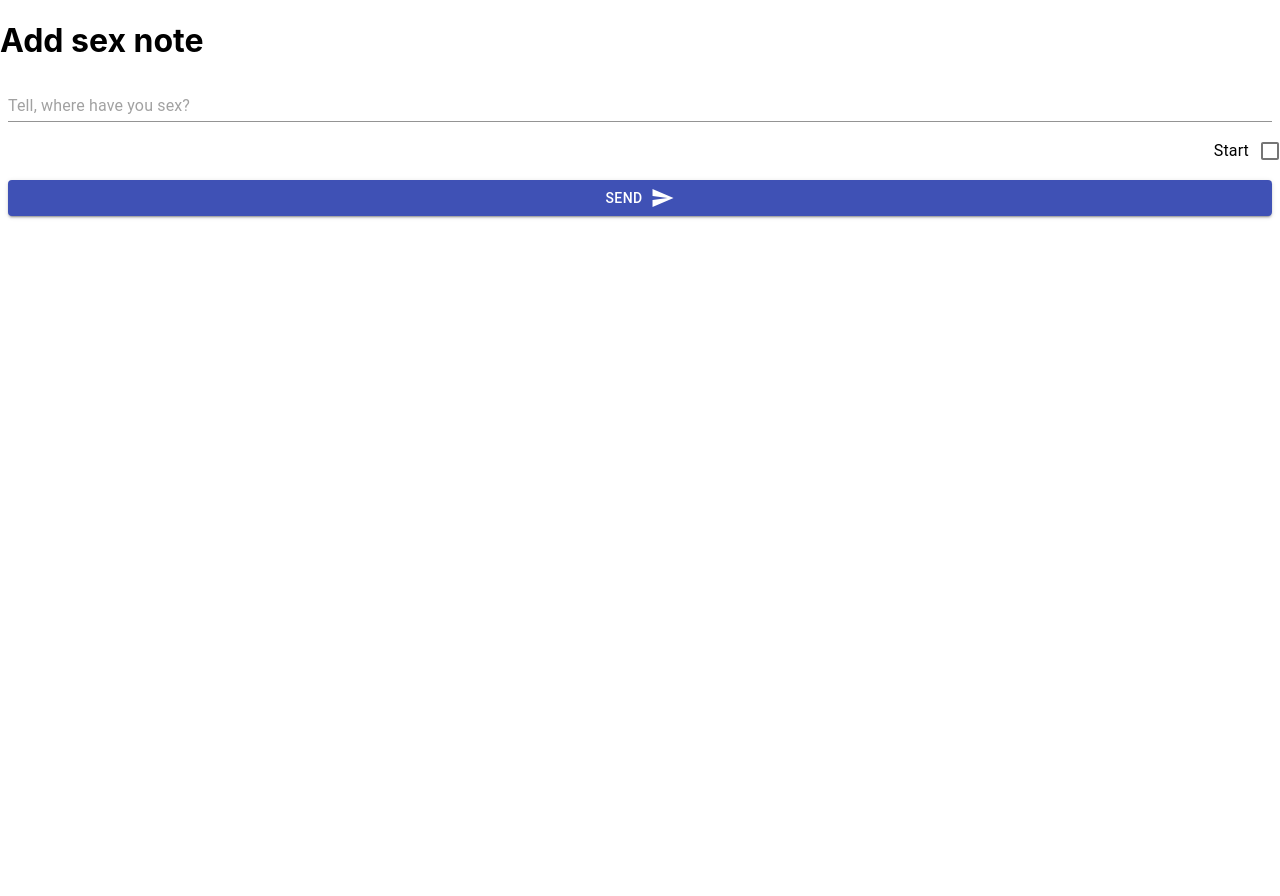
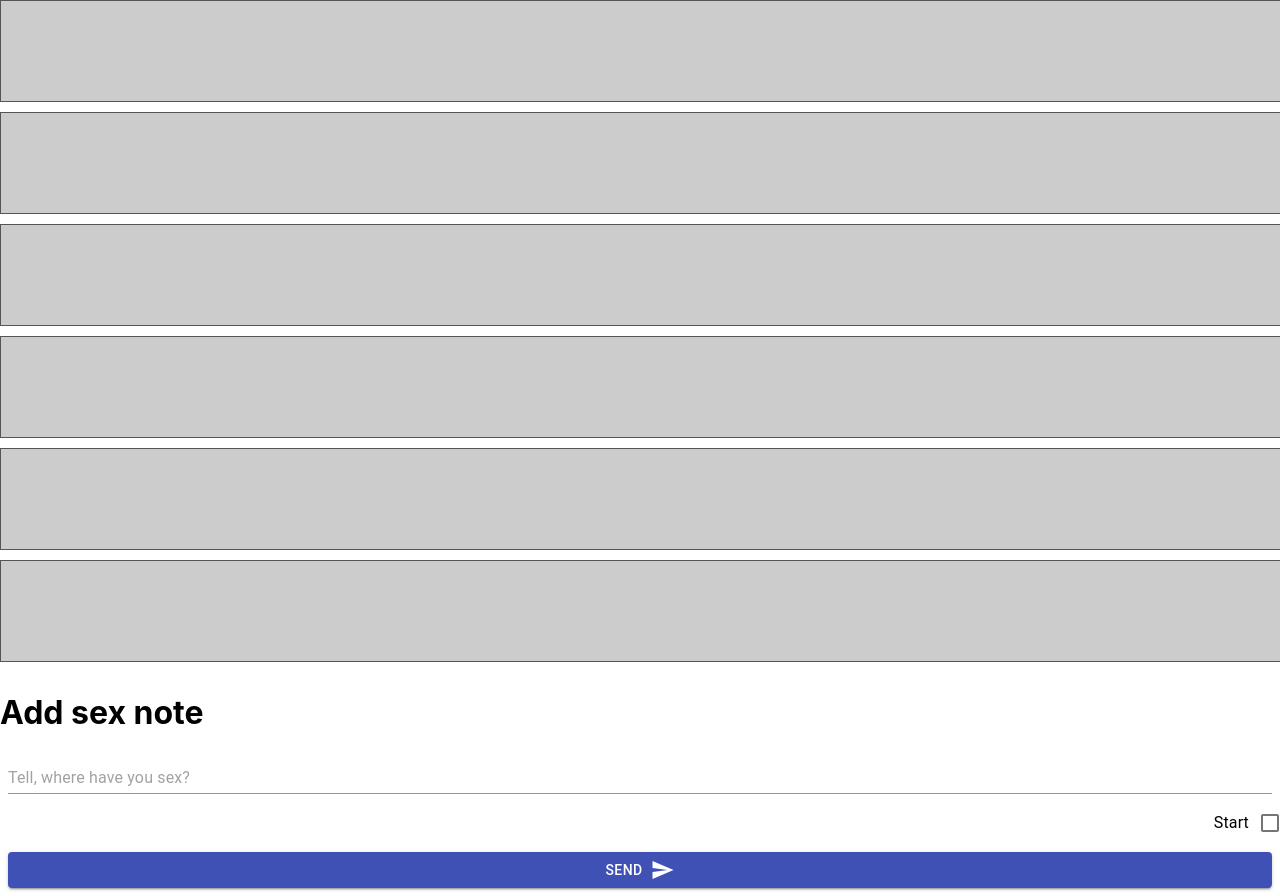
Before and after one commit to blurtechlegacy/sexsquare-frontend, a React (Create React App) app: page / in a window 1280 px wide. Before the commit the page ends 800 px from the top, so only its background shows below. Built offline with nearby package versions, Linux system fonts and the light colour scheme.

Commit message:
SCSS added

```diff
--- a/package.json
+++ b/package.json
@@ -12,6 +12,7 @@
     "@types/react": "^16.9.2",
     "@types/react-dom": "^16.9.0",
     "google-map-react": "^1.1.4",
+    "node-sass": "^4.12.0",
     "react": "^16.9.0",
     "react-dom": "^16.9.0",
     "react-router-dom": "^5.0.1",
--- a/src/Feed/FeedMenu.tsx
+++ b/src/Feed/FeedMenu.tsx
@@ -1,8 +1,23 @@
 import React from 'react';
+import { createStyles, Theme, makeStyles } from '@material-ui/core/styles';
+import Input from '@material-ui/core/Input';
+import Button from '@material-ui/core/Button';
+import Checkbox from '@material-ui/core/Checkbox';
+import FormControlLabel from '@material-ui/core/FormControlLabel';
+import Icon from '@material-ui/core/Icon';
+import './feedStyles.scss';
+
+console.log('ok');
+const a = [0,1,2,3,4,5];
 
 const FeedMenu = () => {
+
     return (
-        <div>
+        <div className="listContainer">
+          {a.map(i => {
+            return <div className="sexNote"></div>
+          })}
+
         </div>
     )
 };
--- /dev/null
+++ b/src/Feed/feedStyles.scss
@@ -0,0 +1,10 @@
+.listContainer {
+
+}
+.sexNote {
+  background-color: #ccc;
+  height: 100px;
+  width: 100%;
+  margin-bottom: 10px;
+  border: 1px solid #555;
+}
```
Also changed, not shown: 1 other file (tests, documents, lock files or other folders).
